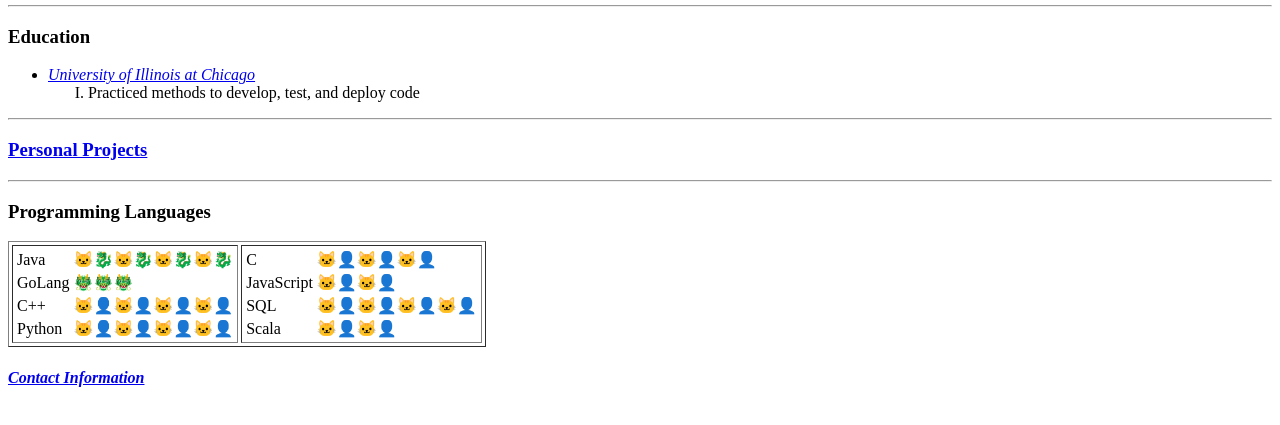
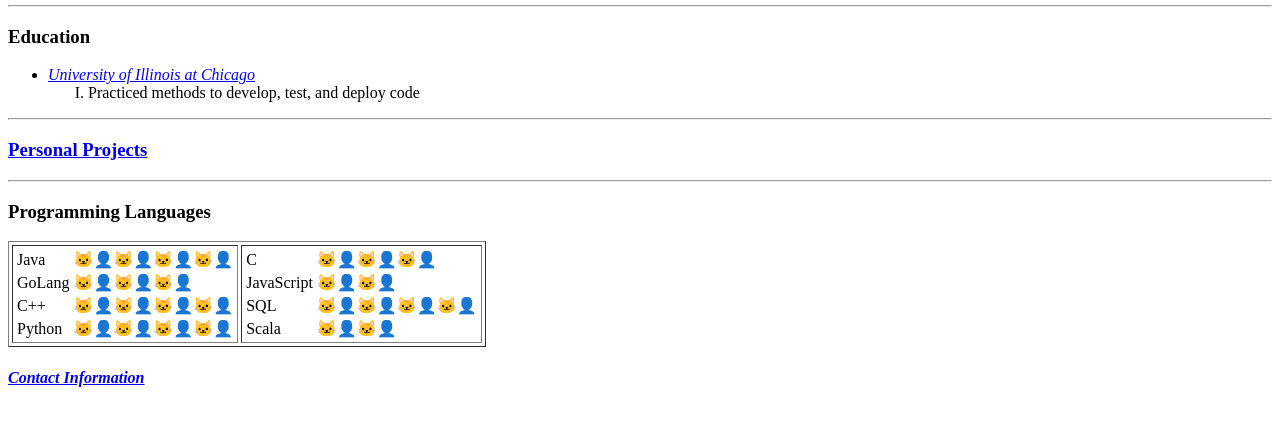
Before and after one commit to ramirez915/resume, a plain HTML site: page index.html in a window 1280 px wide. Shown: the part 357-782 px from the top of the page. Drawn offline with Linux system fonts and the light colour scheme.

Commit message:
change to skill emoji

```diff
--- a/index.html
+++ b/index.html
@@ -40,11 +40,11 @@
                 <tr>
                     <!--windows + ; to get emoji keyboard-->
                     <td>Java</td>
-                     <td>🐱‍🐉🐱‍🐉🐱‍🐉🐱‍🐉</td>
+                     <td>🐱‍👤🐱‍👤🐱‍👤🐱‍👤</td>
                 </tr>
                 <tr>
                     <td>GoLang</td>
-                    <td>🐲🐲🐲</td>
+                    <td>🐱‍👤🐱‍👤🐱‍👤</td>
                 </tr>
                 <tr>
                     <td>C++</td>
```
